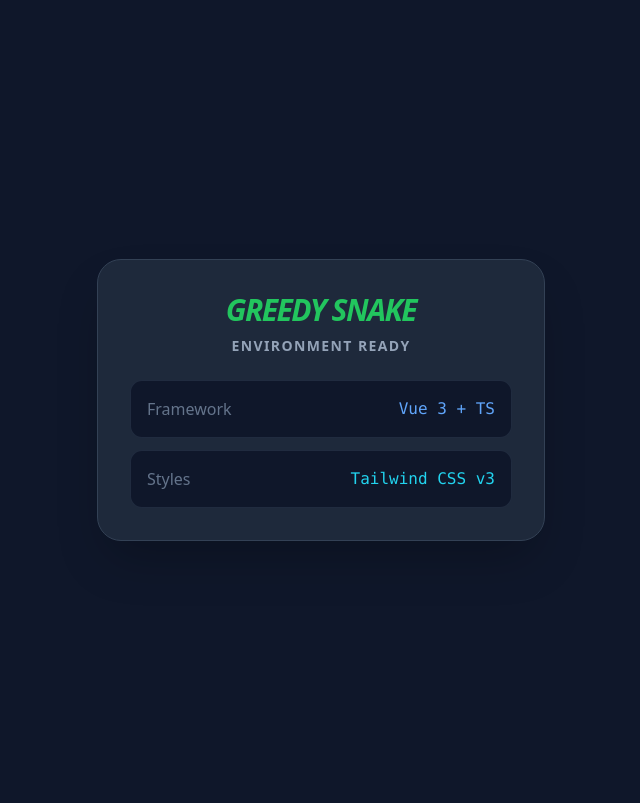
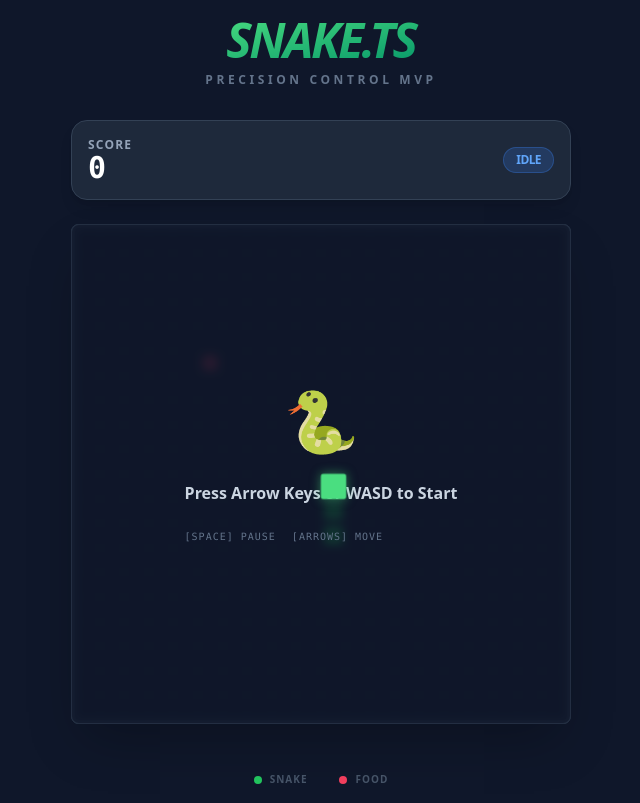
Before and after one commit to Salt-Shio/Brainrot_Greedy_Snake, a Vue app: page / in a window 1280 px wide. Shown: the whole page, without its empty margins (319-959 px from the left). Built offline with nearby package versions, Linux system fonts and the light colour scheme.

Commit message:
完成前端 MVP

```diff
--- a/src/App.vue
+++ b/src/App.vue
@@ -1,22 +1,142 @@
 <script setup lang="ts">
+import { onMounted, onUnmounted, watch } from 'vue';
+import { useSnakeStore } from './composables/useSnakeStore';
+import { useGameLoop } from './composables/useGameLoop';
+import { Direction } from './core/types';
+import GameGrid from './components/GameGrid.vue';
+import ScoreBoard from './components/ScoreBoard.vue';
+
+const store = useSnakeStore();
+const loop = useGameLoop(() => {
+  store.moveStep();
+});
+
+/**
+ * 處理鍵盤輸入
+ */
+const handleKeyDown = (e: KeyboardEvent) => {
+  const keyMap: Record<string, Direction> = {
+    ArrowUp: 'UP',
+    ArrowDown: 'DOWN',
+    ArrowLeft: 'LEFT',
+    ArrowRight: 'RIGHT',
+    w: 'UP',
+    s: 'DOWN',
+    a: 'LEFT',
+    d: 'RIGHT',
+  };
+
+  const newDir = keyMap[e.key];
+  if (newDir) {
+    // 如果遊戲還沒開始，按下方向鍵就直接開始
+    if (store.status.value === 'IDLE') {
+      store.startGame();
+      loop.start();
+    }
+    store.changeDirection(newDir);
+  }
+
+  // 空白鍵暫停/繼續
+  if (e.code === 'Space') {
+    if (store.status.value === 'PLAYING') {
+      store.pauseGame();
+    } else if (store.status.value === 'PAUSED') {
+      store.startGame();
+    }
+  }
+};
+
+// 監聽遊戲狀態來控制 Loop
+watch(store.status, (newStatus) => {
+  if (newStatus === 'PLAYING') {
+    loop.start();
+  } else {
+    loop.stop();
+  }
+});
+
+onMounted(() => {
+  window.addEventListener('keydown', handleKeyDown);
+});
+
+onUnmounted(() => {
+  window.removeEventListener('keydown', handleKeyDown);
+});
+
+const handleReset = () => {
+  store.initGame();
+  store.startGame();
+};
 </script>
 
 <template>
-  <div class="flex flex-col items-center justify-center min-h-screen p-4">
-    <div class="max-w-md w-full bg-slate-800 p-8 rounded-3xl shadow-2xl border border-slate-700 text-center">
-      <h1 class="text-3xl font-black text-green-500 mb-2 tracking-tighter italic">GREEDY SNAKE</h1>
-      <p class="text-slate-400 text-sm mb-6 uppercase font-bold tracking-widest">Environment Ready</p>
+  <div class="flex flex-col items-center justify-center min-h-screen p-4 select-none">
+    <header class="mb-8 text-center">
+      <h1 class="text-5xl font-black text-transparent bg-clip-text bg-gradient-to-br from-green-400 to-emerald-600 tracking-tighter italic">
+        SNAKE.TS
+      </h1>
+      <p class="text-slate-500 font-bold text-xs tracking-[0.3em] uppercase mt-2">Precision Control MVP</p>
+    </header>
 
-      <div class="flex flex-col gap-3">
-        <div class="flex items-center justify-between bg-slate-900 p-4 rounded-xl border border-slate-700/50">
-          <span class="text-slate-500 font-medium">Framework</span>
-          <span class="text-blue-400 font-mono">Vue 3 + TS</span>
+    <ScoreBoard :score="store.score.value" :status="store.status.value" />
+
+    <div class="relative group">
+      <GameGrid :snake="store.snake.value" :food="store.food.value" />
+
+      <!-- Overlay for Game Over / Idle -->
+      <div
+        v-if="store.status.value !== 'PLAYING'"
+        class="absolute inset-0 bg-slate-900/80 backdrop-blur-sm flex flex-col items-center justify-center rounded-lg border border-slate-700/50 transition-all duration-500"
+      >
+        <div v-if="store.status.value === 'GAMEOVER'" class="text-center animate-in zoom-in duration-300">
+          <h2 class="text-4xl font-black text-rose-500 mb-2 uppercase italic tracking-tighter">Game Over</h2>
+          <p class="text-slate-400 mb-6 font-medium">Final Score: {{ store.score.value }}</p>
+          <button
+            @click="handleReset"
+            class="px-8 py-3 bg-green-500 hover:bg-green-400 text-slate-900 font-black rounded-xl transition-all active:scale-95 shadow-[0_5px_0_rgb(22,163,74)] hover:shadow-[0_2px_0_rgb(22,163,74)] hover:translate-y-[3px]"
+          >
+            PLAY AGAIN
+          </button>
         </div>
-        <div class="flex items-center justify-between bg-slate-900 p-4 rounded-xl border border-slate-700/50">
-          <span class="text-slate-500 font-medium">Styles</span>
-          <span class="text-cyan-400 font-mono">Tailwind CSS v3</span>
+
+        <div v-else-if="store.status.value === 'IDLE'" class="text-center">
+          <div class="text-6xl mb-4 animate-bounce">🐍</div>
+          <p class="text-slate-300 font-bold mb-6">Press Arrow Keys or WASD to Start</p>
+          <div class="flex gap-4 text-slate-500 text-[10px] font-mono uppercase tracking-widest">
+            <span>[Space] Pause</span>
+            <span>[Arrows] Move</span>
+          </div>
+        </div>
+
+        <div v-else-if="store.status.value === 'PAUSED'" class="text-center">
+          <h2 class="text-4xl font-black text-yellow-500 mb-6 uppercase italic tracking-tighter">Paused</h2>
+          <button
+            @click="store.startGame"
+            class="px-8 py-3 bg-yellow-500 hover:bg-yellow-400 text-slate-900 font-black rounded-xl transition-all"
+          >
+            RESUME
+          </button>
         </div>
       </div>
     </div>
+
+    <footer class="mt-12 text-slate-600 text-[10px] font-bold tracking-widest uppercase flex gap-8">
+      <div class="flex items-center gap-2">
+        <div class="w-2 h-2 bg-green-500 rounded-full"></div> Snake
+      </div>
+      <div class="flex items-center gap-2">
+        <div class="w-2 h-2 bg-rose-500 rounded-full"></div> Food
+      </div>
+    </footer>
   </div>
 </template>
+
+<style>
+@keyframes zoom-in {
+  from { transform: scale(0.9); opacity: 0; }
+  to { transform: scale(1); opacity: 1; }
+}
+.animate-in {
+  animation: zoom-in 0.3s ease-out;
+}
+</style>
--- /dev/null
+++ b/src/components/GameGrid.vue
@@ -0,0 +1,69 @@
+<script setup lang="ts">
+import { Point } from '../core/types';
+import { GRID_SIZE } from '../core/constants';
+
+interface Props {
+  snake: Point[];
+  food: Point;
+}
+
+const props = defineProps<Props>();
+
+/**
+ * 檢查特定座標是否為蛇身的一部份
+ */
+const isSnake = (x: number, y: number) => {
+  return props.snake.some(segment => segment.x === x && segment.y === y);
+};
+
+/**
+ * 檢查是否為蛇頭
+ */
+const isSnakeHead = (x: number, y: number) => {
+  return props.snake[0].x === x && props.snake[0].y === y;
+};
+
+/**
+ * 檢查是否為食物
+ */
+const isFood = (x: number, y: number) => {
+  return props.food.x === x && props.food.y === y;
+};
+</script>
+
+<template>
+  <div
+    class="grid bg-slate-900 border-4 border-slate-700 shadow-2xl rounded-lg overflow-hidden"
+    :style="{
+      gridTemplateColumns: `repeat(${GRID_SIZE}, 1fr)`,
+      gridTemplateRows: `repeat(${GRID_SIZE}, 1fr)`,
+      width: 'min(90vw, 500px)',
+      height: 'min(90vw, 500px)'
+    }"
+  >
+    <!-- 遍歷每一格 -->
+    <template v-for="y in GRID_SIZE" :key="y">
+      <div
+        v-for="x in GRID_SIZE"
+        :key="`${x-1}-${y-1}`"
+        class="border border-slate-800/30 flex items-center justify-center text-[10px]"
+      >
+        <!-- 蛇頭 -->
+        <div
+          v-if="isSnakeHead(x-1, y-1)"
+          class="w-full h-full bg-green-400 rounded-sm shadow-[0_0_10px_rgba(74,222,128,0.5)] z-10 scale-110"
+        ></div>
+        <!-- 蛇身 -->
+        <div
+          v-else-if="isSnake(x-1, y-1)"
+          class="w-[85%] h-[85%] bg-green-600 rounded-sm"
+        ></div>
+        <!-- 食物 -->
+        <div
+          v-else-if="isFood(x-1, y-1)"
+          class="w-[70%] h-[70%] bg-rose-500 rounded-full animate-pulse shadow-[0_0_15px_rgba(244,63,94,0.6)]"
+        ></div>
+      </div>
+    </template>
+  </div>
+</template>
--- /dev/null
+++ b/src/components/ScoreBoard.vue
@@ -0,0 +1,33 @@
+<script setup lang="ts">
+import { GameState } from '../core/types';
+
+interface Props {
+  score: number;
+  status: GameState;
+}
+
+defineProps<Props>();
+</script>
+
+<template>
+  <div class="flex items-center justify-between w-full max-w-[500px] mb-6 bg-slate-800 p-4 rounded-2xl border border-slate-700 shadow-lg">
+    <div class="flex flex-col">
+      <span class="text-slate-400 text-xs font-bold uppercase tracking-widest">Score</span>
+      <span class="text-3xl font-black text-white font-mono leading-none">{{ score }}</span>
+    </div>
+
+    <div class="flex items-center gap-3">
+      <div
+        class="px-3 py-1 rounded-full text-xs font-bold uppercase tracking-tighter"
+        :class="{
+          'bg-blue-500/20 text-blue-400 border border-blue-500/30': status === 'IDLE',
+          'bg-green-500/20 text-green-400 border border-green-500/30 animate-pulse': status === 'PLAYING',
+          'bg-yellow-500/20 text-yellow-400 border border-yellow-500/30': status === 'PAUSED',
+          'bg-rose-500/20 text-rose-400 border border-rose-500/30': status === 'GAMEOVER',
+        }"
+      >
+        {{ status }}
+      </div>
+    </div>
+  </div>
+</template>
```
